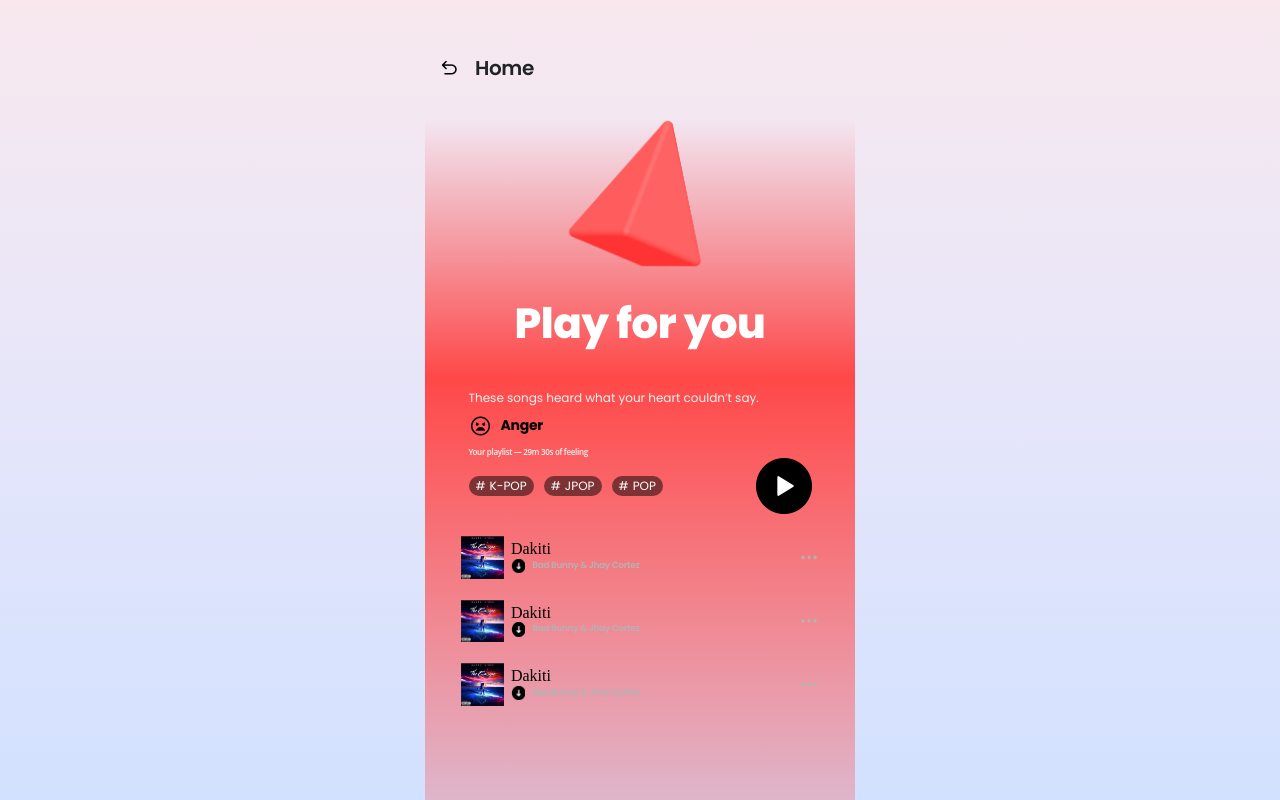
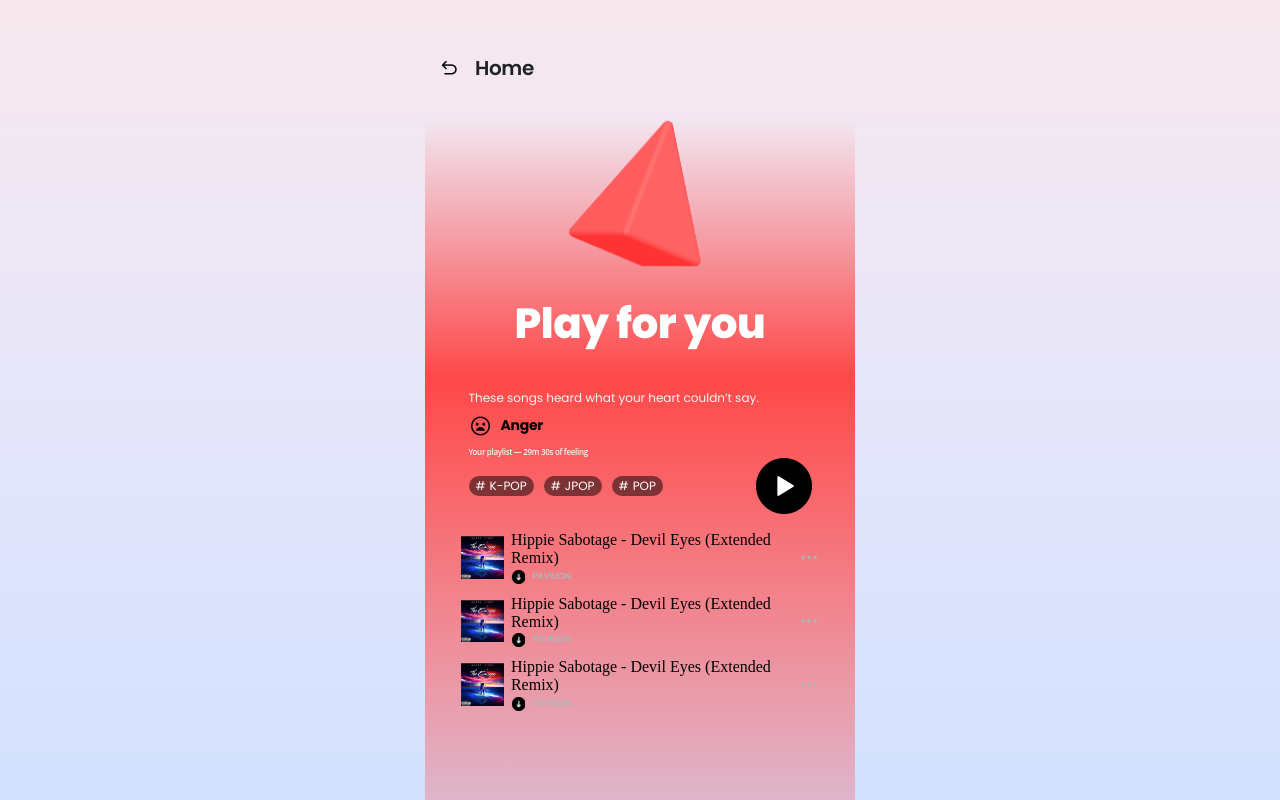
Before and after one commit to DAON-SJSU/layered.frontend, a React (Vite) app: page /playlist in a window 1280 px wide. Built offline with nearby package versions, Linux system fonts and the light colour scheme.

Commit message:
feat :: music 컴포넌트에 props로 정보 전달, map으로 json 데이터 컴포넌트로 나타냄

```diff
--- a/src/components/music/index.tsx
+++ b/src/components/music/index.tsx
@@ -3,15 +3,20 @@ import downloadBtn from '../../assets/etc/DownloadBtn.png';
 import musicImg from '../../assets/etc/MusicImg.png';
 import menuImg from '../../assets/etc/MenuDots.png';
 
-const Music = () => {
+interface MusicProps {
+    title: string;
+    subTitle: string;
+}
+
+const Music = ({ title, subTitle }: MusicProps) => {
     return (
         <_.MusicContainer>
             <_.MusicImg src={musicImg}/>
             <_.MusicContent>
-                <_.MusicTitle>Dakiti</_.MusicTitle>
+                <_.MusicTitle>{title}</_.MusicTitle>
                 <_.MusicSubtitle>
                     <_.DownloadImg src={downloadBtn}/>
-                    <_.MusicSubtitleText>Bad Bunny & Jhay Cortez</_.MusicSubtitleText>
+                    <_.MusicSubtitleText>{subTitle}</_.MusicSubtitleText>
                 </_.MusicSubtitle>
             </_.MusicContent>
             <_.MenuImg src={menuImg}></_.MenuImg>
--- a/src/components/music/style.ts
+++ b/src/components/music/style.ts
@@ -28,7 +28,7 @@ export const MusicContent = styled.div`
 export const MusicTitle = styled.p`
     display: flex;
     width: 100%;
-    height: 14.218px;
+    height: auto;
     align-items: center;
 `
 
--- /dev/null
+++ b/src/pages/playlist/data.ts
@@ -0,0 +1,26 @@
+export const musicList = [
+    {
+        "title": "Hippie Sabotage - Devil Eyes (Extended Remix)",
+        "url": "youtube.com/watch?v=IcAHDW1Rt8A&pp=ygUcSGlwcGllIFNhYm90YWdlIC0gRGV2aWwgRXllcw%3D%3D",
+        "channel": "PAVILION.",
+        "duration": "4:30",
+        "views": "조회수 71,513,868회",
+        "publish_time": "7년 전"
+    },
+    {
+		    "title": "Hippie Sabotage - Devil Eyes (Extended Remix)",
+        "url": "youtube.com/watch?v=IcAHDW1Rt8A&pp=ygUcSGlwcGllIFNhYm90YWdlIC0gRGV2aWwgRXllcw%3D%3D",
+        "channel": "PAVILION.",
+        "duration": "4:30",
+        "views": "조회수 71,513,868회",
+        "publish_time": "7년 전"
+     },
+     {
+		"title": "Hippie Sabotage - Devil Eyes (Extended Remix)",
+        "url": "youtube.com/watch?v=IcAHDW1Rt8A&pp=ygUcSGlwcGllIFNhYm90YWdlIC0gRGV2aWwgRXllcw%3D%3D",
+        "channel": "PAVILION.",
+        "duration": "4:30",
+        "views": "조회수 71,513,868회",
+        "publish_time": "7년 전"
+     },
+]
--- a/src/pages/playlist/index.tsx
+++ b/src/pages/playlist/index.tsx
@@ -4,8 +4,12 @@ import Play from '../../assets/etc/PlayBtn.png';
 import MusicType from "../../components/musicType";
 import Music from "../../components/music";
 import AngerImg from '../../assets/emotions/Anger.png';
+import { musicList } from './data';
+import { useState } from "react";
 
 const Playlist = () => {
+    const [playlist, setPlaylist] = useState(musicList);
+    console.log(playlist);
     return (
         <>
             <_.Mobile>
@@ -34,17 +38,20 @@ const Playlist = () => {
                             </_.BottomDivSection1Wrapper>
                             <_.BottomDivSection1Div2>
                                 <_.TagBar>
-                                    <MusicType music={"K-POP"} isSelected={true}/>
-                                    <MusicType music={"JPOP"} isSelected={true}/>
-                                    <MusicType music={"POP"} isSelected={true}/>
+                                    <MusicType music={"K-POP"} isSelected={true} />
+                                    <MusicType music={"JPOP"} isSelected={true} />
+                                    <MusicType music={"POP"} isSelected={true} />
                                 </_.TagBar>
                                 <_.PlayBtn src={Play}></_.PlayBtn>
                             </_.BottomDivSection1Div2>
                         </_.BottomDivSection1>
                         <_.BottomDivSection2>
-                            <Music></Music>
-                            <Music></Music>
-                            <Music></Music>
+                            {playlist.map((i) => {
+                                return (
+                                    <Music title={i.title} subTitle={i.channel}></Music>
+                                )
+                            }
+                            )}
                         </_.BottomDivSection2>
                     </_.BottomDiv>
                 </_.Container>
```
Lines whose indentation alone changed are shown as unchanged.
